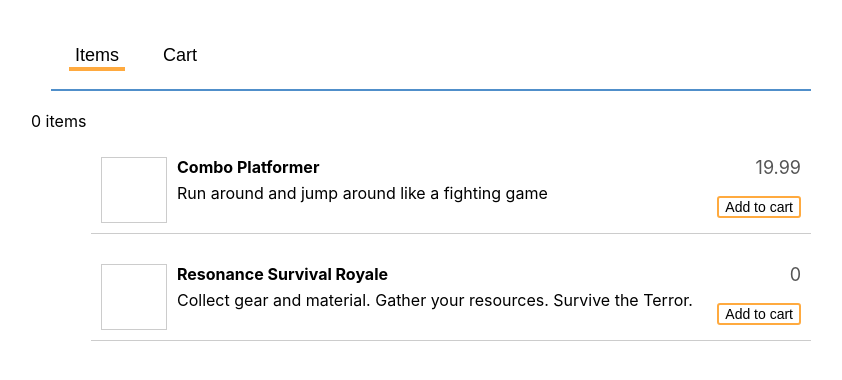
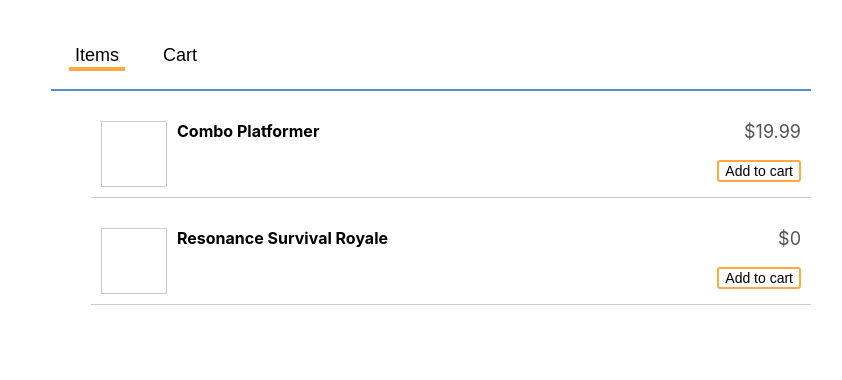
Before and after one commit to tonyomendoza/zenva-react-shopper, a React (Create React App) app: page / in a window 1280 px wide. Shown: the top 380 px of the page, without its empty margins (209-1051 px from the left). Built offline with nearby package versions, Linux system fonts and the light colour scheme.

Commit message:
Lessons 15-17 CartPage (not working)

```diff
--- a/src/App.js
+++ b/src/App.js
@@ -5,6 +5,21 @@ import ItemPage from './components/pages/ItemPage';
 import {items} from './js/static-data'
 
 import './App.css';
+import CartPage from './components/pages/CartPage';
+
+const summarizeCart = cart => {
+  const groupItems = cart.reduce((summary, item) => {
+      summary[item.id] = summary[item.id] || {
+          ...item,
+          count: 0
+      };
+      summary[item.id].count++;
+
+      return summary;
+  }, {});
+  return Object.values(groupItems);
+
+};
 
 // arrow function
 const App = () => {
@@ -20,29 +35,41 @@ const App = () => {
     setCart(prevCart => [...prevCart, item]);
   }
 
+  const removeItem = item => {
+    let index = cart.findIndex(i => i.id === item.id);
+    if(index >= 0){
+      setCart(cart => {
+        const copy = [...cart];
+        copy.splice(index, 1);
+        return copy;
+      });
+    }
+  };
+
   return (
     <div className="App">
       <Nav
         activeTab={activeTab}
         onTabChange={setActiveTab}
       />
-      <div>
-        {cart.length} items
-      </div>
       <main className="App-content">
-        <Content tab={activeTab} onAddToCart={addToCart}/>
+        <Content
+          tab={activeTab}
+          onAddToCart={addToCart}
+          cart={summarizeCart(cart)}
+          onRemoveItem={removeItem}/>
       </main>
     </div>
   );
 };
 
-const Content = ({tab, onAddToCart}) => {
+const Content = ({tab, onAddToCart, cart, onRemoveItem}) => {
   switch (tab) {
     default:
       case 'items':
         return <ItemPage items={items} onAddToCart={onAddToCart} />;
       case 'cart':
-        return <span>the cart</span>;
+        return <CartPage items={cart} onAddOne={onAddToCart} onRemoveOne={onRemoveItem}/>;
   }
 };
 
--- a/src/components/Item.js
+++ b/src/components/Item.js
@@ -3,24 +3,22 @@ import PropTypes from 'prop-types';
 
 import '../css/Item.css';
 
-const  Item = ({item, onAddToCart}) => (
+const Item = ( { item, children } ) => (
     <div className="Item">
         <div className="Item-left">
-            <div className="Item-image" />
-            <div className = "Item-title">
+            <div className="Item-image"/>
+            <div className="Item-title">
                 {item.name}
             </div>
             <div className="Item-description">
-                {item.description}
+                {item.descriptions}
             </div>
         </div>
         <div className="Item-right">
-            <div className = "Item-price">
-                {item.price}
+            <div className="Item-price">
+                ${item.price}
             </div>
-            <button className="Item-addToCart"  onClick={onAddToCart}>
-                Add to cart
-            </button>
+            {children}
         </div>
     </div>
 );
@@ -28,6 +26,6 @@ const  Item = ({item, onAddToCart}) => (
 Item.propTypes = {
     item: PropTypes.object.isRequired,
     onAddToCart: PropTypes.func.isRequired
-}
+};
 
 export default Item;
--- a/src/components/pages/CartPage.js
+++ b/src/components/pages/CartPage.js
@@ -0,0 +1,34 @@
+import React from 'react';
+import PropTypes from 'prop-types';
+import Item from '../../components/Item';
+import '../../css/CartPage.css';
+
+function CartPage({items, onAddOne, onRemoveOne}) {
+    return (
+      <ul className="CartPage-items">
+          {items.map(item=>
+                <li key={item.id} className="CartPage-item">
+                    <Item item={item}>
+                        <div className="CartItem-Controls">
+                            <button className="CartItem-removeOne" onClick={()=>onRemoveOne(item)}>
+                                &ndash;
+                            </button>
+                            <span className="CartItem-count">{item.count}</span>
+                            <button className="CartItem-addOne" onClick={()=>onAddOne(item)}>
+                            +
+                            </button>
+                        </div>
+                    </Item>
+                </li>
+            )}
+      </ul>
+    );
+}
+
+CartPage.propTypes = {
+    items: PropTypes.array.isRequired,
+    onAddOne: PropTypes.func.isRequired,
+    onRemoveOne: PropTypes.func.isRequired
+};
+
+export default CartPage;
--- a/src/components/pages/ItemPage.js
+++ b/src/components/pages/ItemPage.js
@@ -8,7 +8,11 @@ function ItemPage({items, onAddToCart}) {
       <ul className="ItemPage-items">
           {items.map(item=>
                 <li key={item.id} className="ItemPage-item">
-                    <Item item={item} onAddToCart={() => onAddToCart(item)} />
+                    <Item item={item} onAddToCart={() => onAddToCart(item)}>
+                        <button className="Item-addToCart"  onClick={onAddToCart}>
+                            Add to cart
+                        </button>
+                    </Item>
                 </li>
             )}
       </ul>
--- /dev/null
+++ b/src/css/CartPage.css
@@ -0,0 +1,23 @@
+.CartPage-items {
+    margin: 0;
+    padding: 0;
+  }
+  .CartPage-items li {
+    list-style: none;
+  }
+  .CartItem-count {
+    padding: 5px 10px;
+    border: 1px solid #ccc;
+  }
+  .CartItem-addOne,
+  .CartItem-removeOne {
+    padding: 5px 10px;
+    border: 1px solid #ccc;
+    background: #fff;
+  }
+  .CartItem-addOne {
+    border-left: none;
+  }
+  .CartItem-removeOne {
+    border-right: none;
+  }
```
Also changed, not shown: src/css/Item.css (indentation only).
